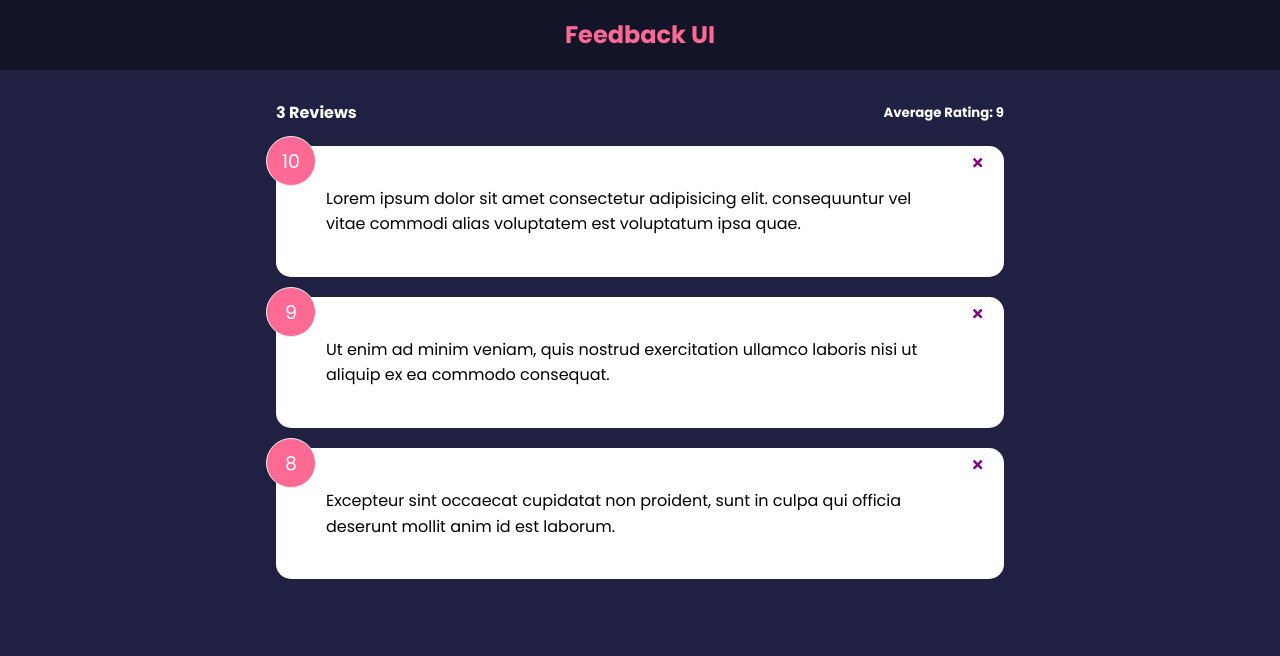
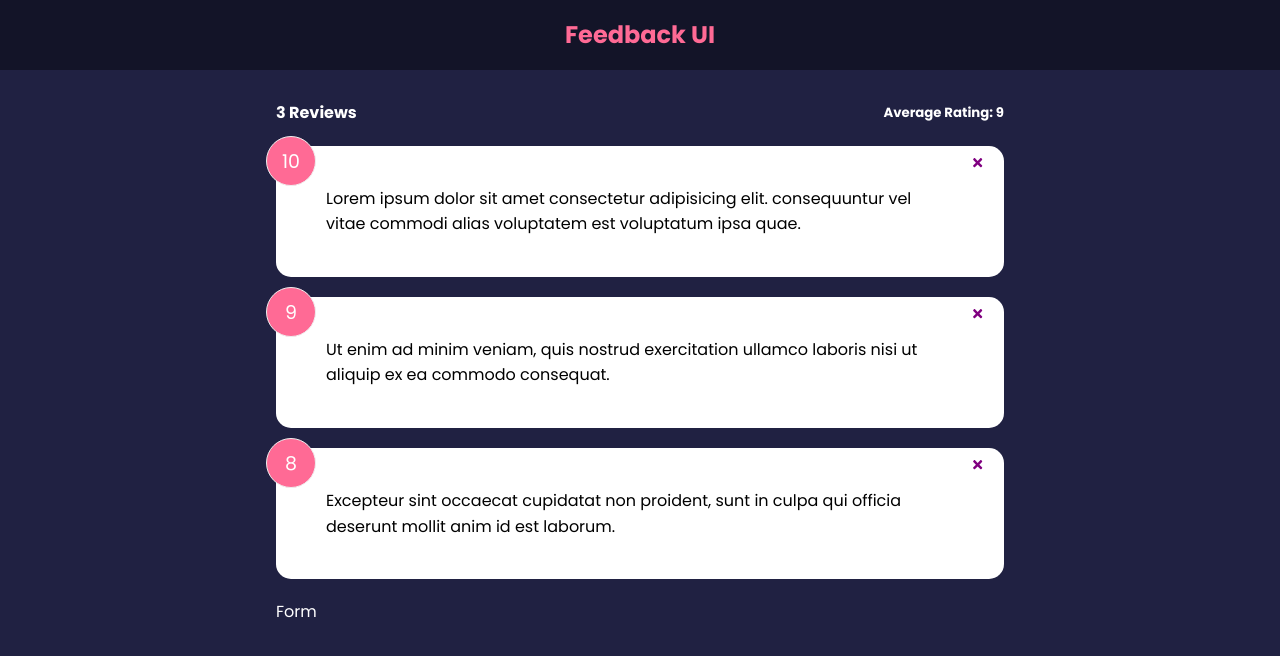
Before and after one commit to bruhu/feedback-app, a React (Create React App) app: page / in a window 1280 px wide. Shown: the top 656 px of the page. Built offline with nearby package versions, Linux system fonts and the light colour scheme.

Commit message:
created FeedbackForm Component

```diff
--- a/src/App.js
+++ b/src/App.js
@@ -3,6 +3,7 @@ import Header from './components/Header'
 import FeedbackData from './data/FeedbackData'
 import FeedbackList from './components/FeedbackList'
 import FeedbackStats from './components/FeedbackStats'
+import FeedbackForm from './components/FeedbackForm'
 
 function App() {
   const [feedback, setFeedback] = useState(FeedbackData)
@@ -20,6 +21,7 @@ function App() {
       <div className='container'>
         <FeedbackStats feedback={feedback} />
         <FeedbackList feedback={feedback} handleDelete={deleteFeedback} />
+        <FeedbackForm />
       </div>
     </>
   )
--- /dev/null
+++ b/src/components/FeedbackForm.jsx
@@ -0,0 +1,8 @@
+
+function FeedbackForm() {
+  return (
+    <div>Form</div>
+  )
+}
+
+export default FeedbackForm
```
